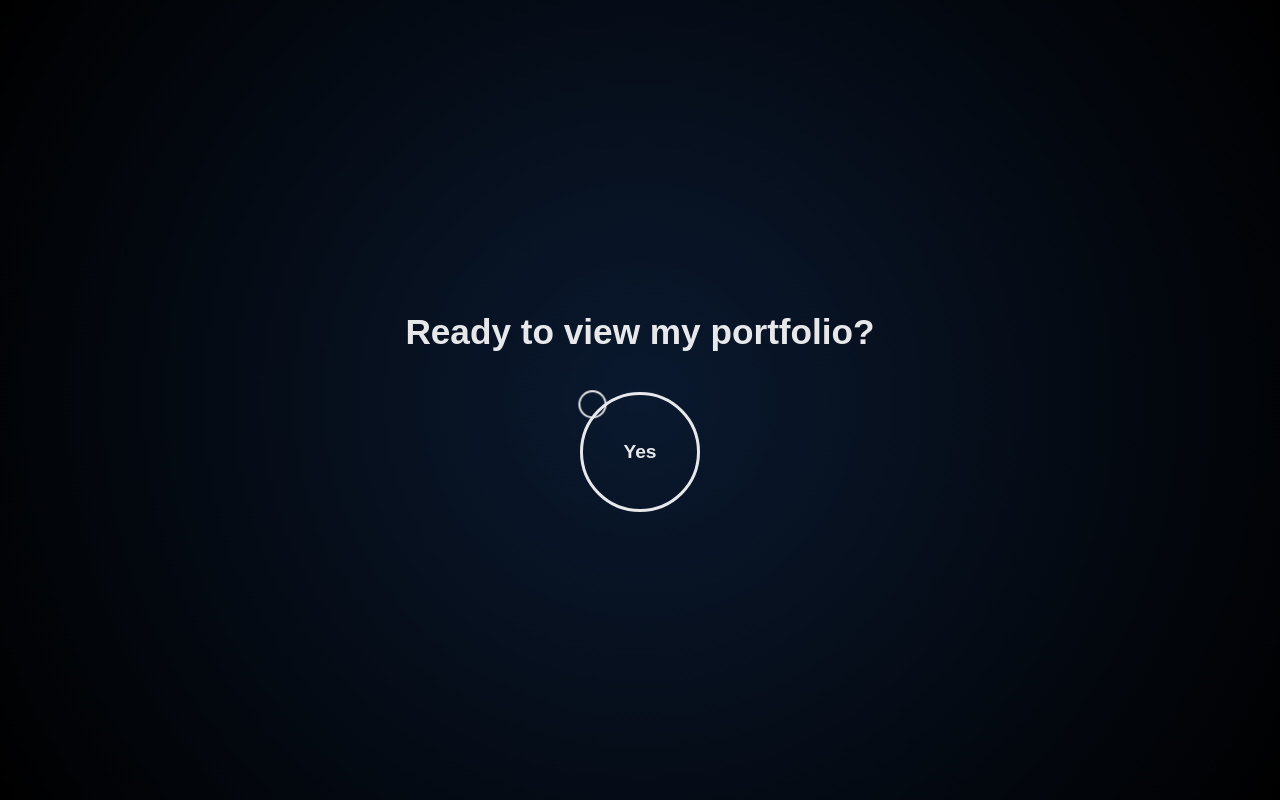
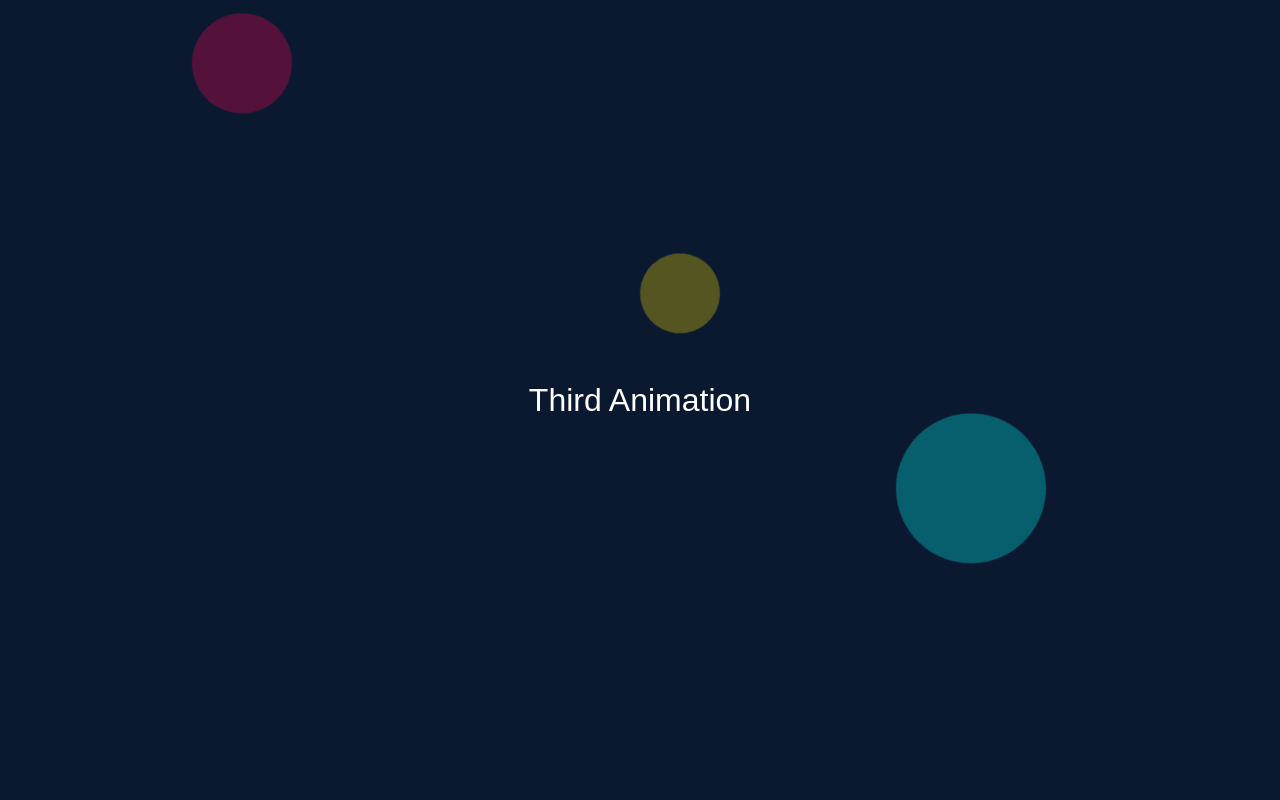
Before and after one commit to aikidunia419-pixel/portfolio-intro2, a plain HTML site: page index.html in a window 1280 px wide. Drawn offline with Linux system fonts and the light colour scheme.

Commit message:
index.html

```diff
--- a/index.html
+++ b/index.html
@@ -1,7 +1,7 @@
 <!DOCTYPE html>
 <html lang="en">
 <head>
-<meta charset="UTF-8" />
+<meta charset="UTF-8">
 <meta name="viewport" content="width=device-width, initial-scale=1.0">
 <title>Portfolio Intro</title>
 <style>
@@ -12,49 +12,52 @@
     display: flex;
     justify-content: center;
     align-items: center;
-    background: radial-gradient(circle at center, #0a192f, #000);
+    background: #0a192f;
     overflow: hidden;
     color: #fff;
   }
 
-  /* Center container */
+  /* Container for all content */
   .container {
     text-align: center;
     position: relative;
     z-index: 10;
   }
 
-  /* Main text */
-  h1 {
-    font-size: 2.2rem;
-    margin-bottom: 40px;
+  /* Animations placeholders */
+  .animation-slide {
+    position: absolute;
+    width: 100%;
+    height: 100%;
+    top: 0; left: 0;
+    display: flex;
+    justify-content: center;
+    align-items: center;
+    font-size: 2rem;
     opacity: 0;
-    animation: fadeInText 1.5s forwards;
+    color: #fff;
   }
 
-  @keyframes fadeInText {
-    to { opacity: 1; }
+  /* Final text */
+  h1 {
+    font-size: 3rem;
+    opacity: 0;
+    transition: opacity 1s, transform 1s;
   }
 
-  /* Circle button */
+  /* Button */
   .btn {
-    width: 120px;
-    height: 120px;
+    width: 140px;
+    height: 140px;
     border-radius: 50%;
     border: 3px solid #fff;
     background: transparent;
     color: #fff;
-    font-size: 1.2rem;
+    font-size: 1.5rem;
     font-weight: bold;
     cursor: pointer;
-    position: relative;
-    z-index: 10;
     opacity: 0;
-    animation: fadeInBtn 1.5s forwards 1.5s;
-  }
-
-  @keyframes fadeInBtn {
-    to { opacity: 1; }
+    transition: opacity 1s;
   }
 
   /* Fake cursor */
@@ -69,19 +72,78 @@
     opacity: 0;
     z-index: 20;
   }
+
+  /* Abstract floating shapes */
+  .shape {
+    position: absolute;
+    border-radius: 50%;
+    opacity: 0.3;
+    animation: float 12s infinite linear;
+  }
+  @keyframes float {
+    0% { transform: translateY(0) rotate(0deg); }
+    50% { transform: translateY(-80px) rotate(180deg); }
+    100% { transform: translateY(0) rotate(360deg); }
+  }
 </style>
 </head>
 <body>
-  <div class="container">
+
+  <!-- Abstract shapes -->
+  <div class="shape" style="width:100px;height:100px;top:10%;left:15%;background:#ff0055;"></div>
+  <div class="shape" style="width:150px;height:150px;top:60%;left:70%;background:#00ffff;"></div>
+  <div class="shape" style="width:80px;height:80px;top:40%;left:50%;background:#ffdd00;"></div>
+
+  <!-- Placeholder slides / animations -->
+  <div class="animation-slide" id="slide1">Product Packaging Animation</div>
+  <div class="animation-slide" id="slide2">Second Animation</div>
+  <div class="animation-slide" id="slide3">Third Animation</div>
+
+  <!-- Final text & button -->
+  <div class="container" id="finalContent">
     <h1>Ready to view my portfolio?</h1>
     <button class="btn">Yes</button>
   </div>
 
+  <!-- Fake cursor -->
   <div class="cursor"></div>
 
 <script>
+  const slides = [
+    document.getElementById('slide1'),
+    document.getElementById('slide2'),
+    document.getElementById('slide3')
+  ];
+
+  const finalContent = document.getElementById('finalContent');
+  const h1 = finalContent.querySelector('h1');
+  const btn = finalContent.querySelector('.btn');
   const cursor = document.querySelector('.cursor');
-  const btn = document.querySelector('.btn');
+
+  function showSlide(slide, duration) {
+    return new Promise(resolve => {
+      slide.style.opacity = 1;
+      setTimeout(() => {
+        slide.style.opacity = 0;
+        resolve();
+      }, duration);
+    });
+  }
+
+  async function playSlides() {
+    await showSlide(slides[0], 2000); // 2 sec
+    await showSlide(slides[1], 2000); // 2 sec
+    await showSlide(slides[2], 2000); // 2 sec
+    showFinalContent();
+  }
+
+  function showFinalContent() {
+    h1.style.opacity = 1;
+    h1.style.transform = 'scale(1.1)';
+    btn.style.opacity = 1;
+
+    setTimeout(animateCursorClick, 1500); // start cursor after button appears
+  }
 
   function moveCursor(x, y, duration = 500) {
     return new Promise(resolve => {
@@ -112,11 +174,12 @@
       setTimeout(() => {
         window.location.href = "https://muhammad-designer.my.canva.site/";
       }, 500);
-    }, 300);
+    }, 500);
   }
 
-  // Start animation after text/button fade-in
-  setTimeout(animateCursorClick, 2500);
+  // Start the slide sequence
+  playSlides();
 </script>
+
 </body>
 </html>
```
